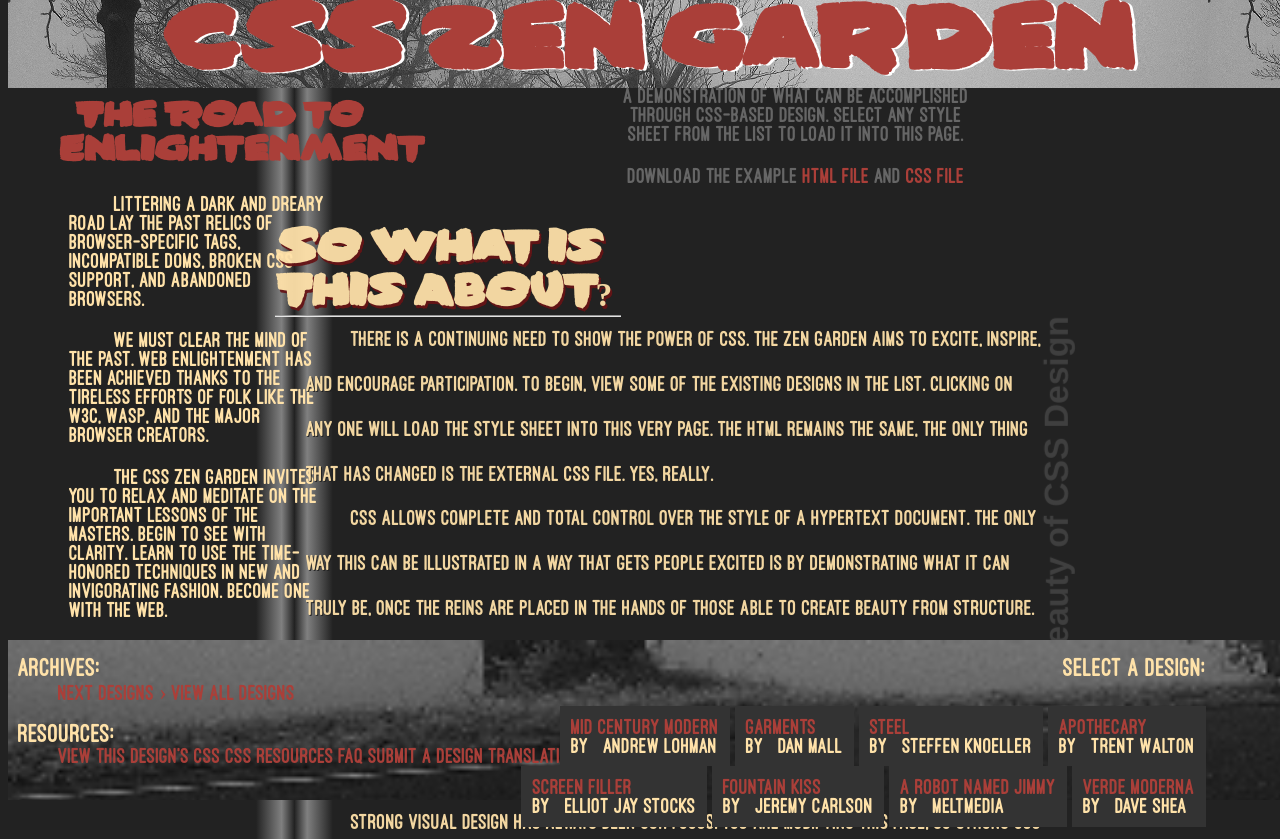
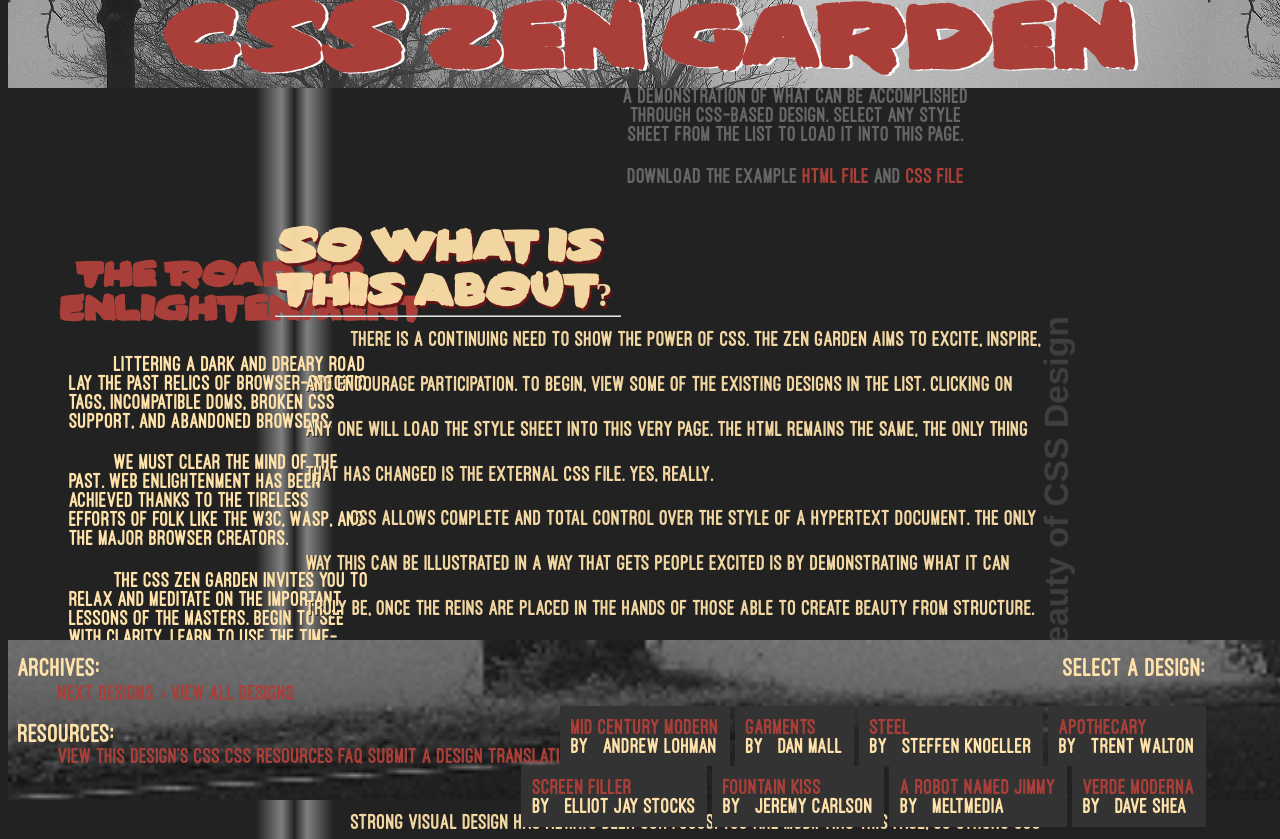
Before and after one commit to jonjamison3/schooling, a PHP site: page / in a window 1280 px wide. Shown: the top 839 px of the page. Run offline with PHP 8.4, Linux system fonts and the light colour scheme.

Commit message:
summary position

```diff
--- a/webDev2/midterm/styles/styles.css
+++ b/webDev2/midterm/styles/styles.css
@@ -97,7 +97,7 @@ footer{
 	animation-duration:2s;
 	margin-bottom: 0;
 	max-width: 720px;
-	top: 5%;
+	top: 25%;
 	left:2%;
 	width: 25%;
 }
@@ -107,7 +107,6 @@ footer{
 	text-align: center;
 }
 .preamble p{
-	width: 80%;
 	text-indent: 2em;
 	padding:0 10px;
 }
```
